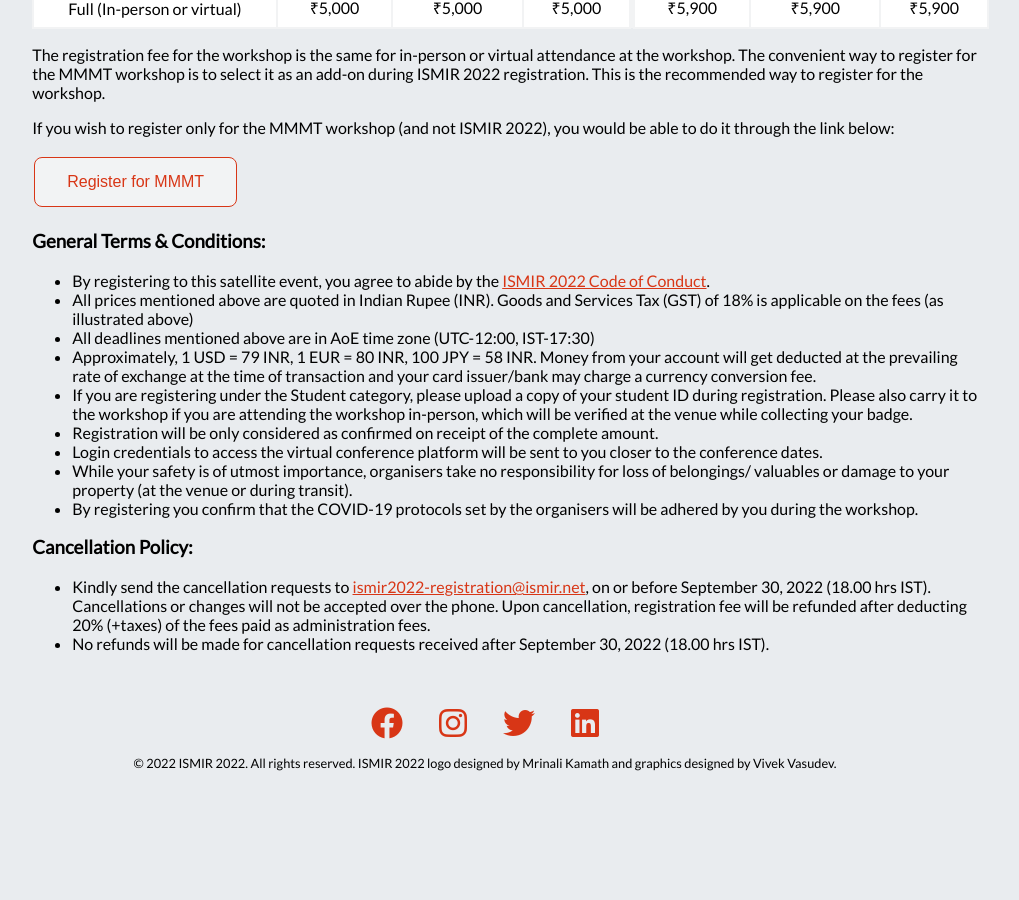
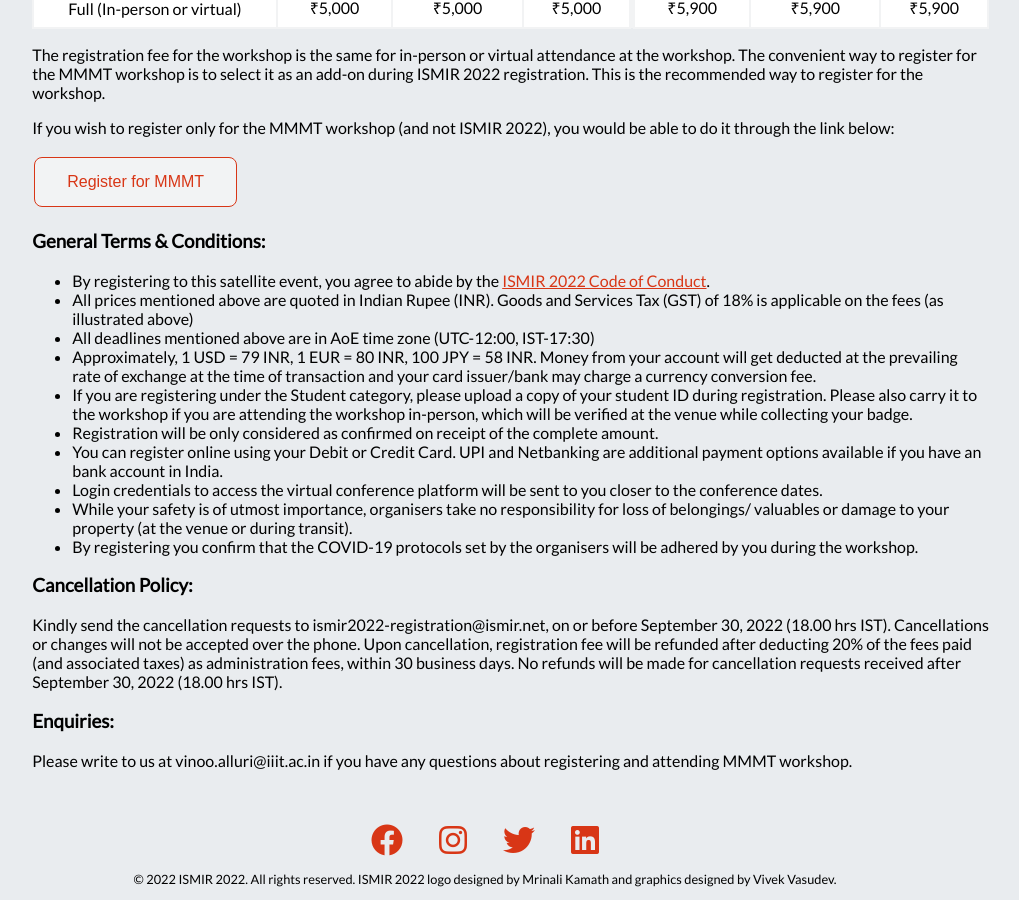
Before and after one commit to ismir2022/ismir2022.github.io, a Jekyll site: the page built from satellites/mmmt_staging.md, in a window 1280 px wide and 900 px high, scrolled down 1586 px. Shown: the whole window, without its empty margins (155-1174 px from the left). Built offline with Jekyll 4.4.1, drawn with Linux system fonts in a browser that asks for light colours; nearby versions of some CDN libraries; before the commit the page ends 2370 px from its top, so only the background shows below that.

Commit message:
Update mmmt_staging.md

```diff
--- a/satellites/mmmt_staging.md
+++ b/satellites/mmmt_staging.md
@@ -94,12 +94,16 @@
 * Approximately, 1 USD = 79 INR, 1 EUR = 80 INR, 100 JPY = 58 INR. Money from your account will get deducted at the prevailing rate of exchange at the time of transaction and your card issuer/bank may charge a currency conversion fee.
 * If you are registering under the Student category, please upload a copy of your student ID during registration. Please also carry it to the workshop if you are attending the workshop in-person, which will be verified at the venue while collecting your badge.
 * Registration will be only considered as confirmed on receipt of the complete amount.
+* You can register online using your Debit or Credit Card. UPI and Netbanking are additional payment options available if you have an bank account in India.
 * Login credentials to access the virtual conference platform will be sent to you closer to the conference dates.
 * While your safety is of utmost importance, organisers take no responsibility for loss of belongings/ valuables or damage to your property (at the venue or during transit).
 * By registering you confirm that the COVID-19 protocols set by the organisers will be adhered by you during the workshop.
 
 ### Cancellation Policy:
-* Kindly send the cancellation requests to [ismir2022-registration@ismir.net](mailto:ismir2022-registration@ismir.net), on or before September 30, 2022 (18.00 hrs IST). Cancellations or changes will not be accepted over the phone. Upon cancellation, registration fee will be refunded after deducting 20% (+taxes) of the fees paid as administration fees.
-* No refunds will be made for cancellation requests received after September 30, 2022 (18.00 hrs IST).
+Kindly send the cancellation requests to ismir2022-registration@ismir.net, on or before September 30, 2022 (18.00 hrs IST). Cancellations or changes will not be accepted over the phone. Upon cancellation, registration fee will be refunded after deducting 20% of the fees paid (and associated taxes) as administration fees, within 30 business days.
+No refunds will be made for cancellation requests received after September 30, 2022 (18.00 hrs IST).
+
+### Enquiries:
+Please write to us at vinoo.alluri@iiit.ac.in if you have any questions about registering and attending MMMT workshop.
 
 <br>
```
